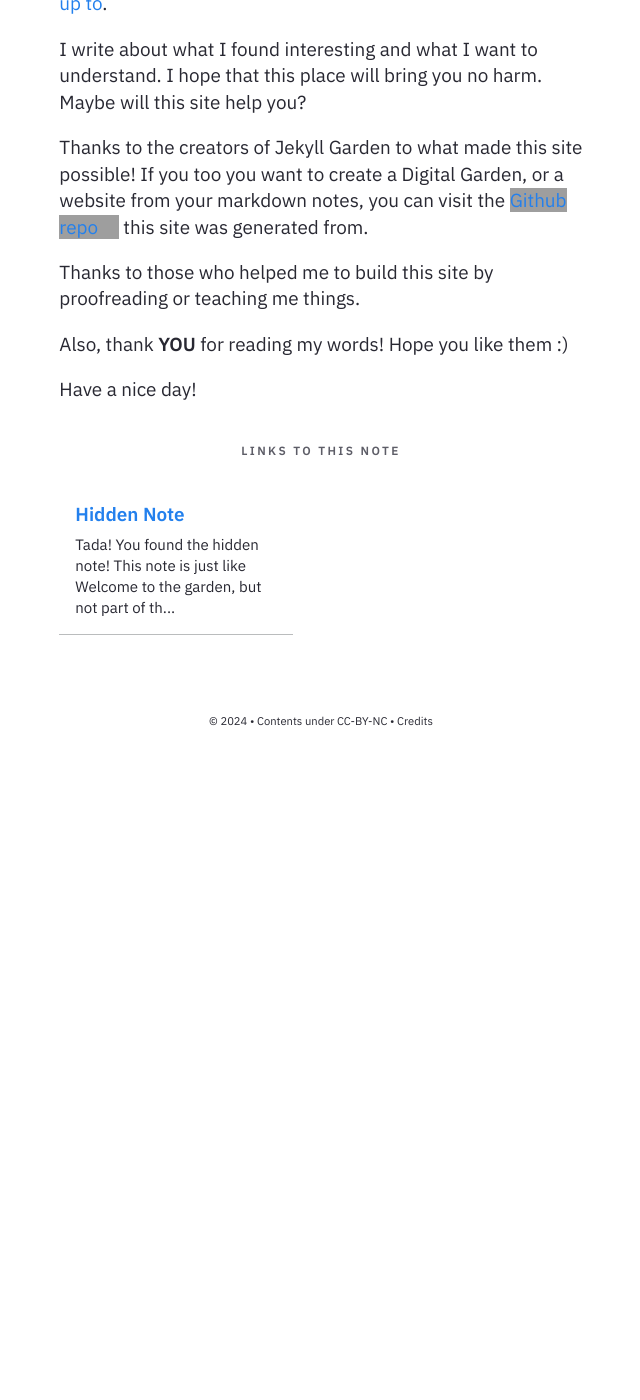
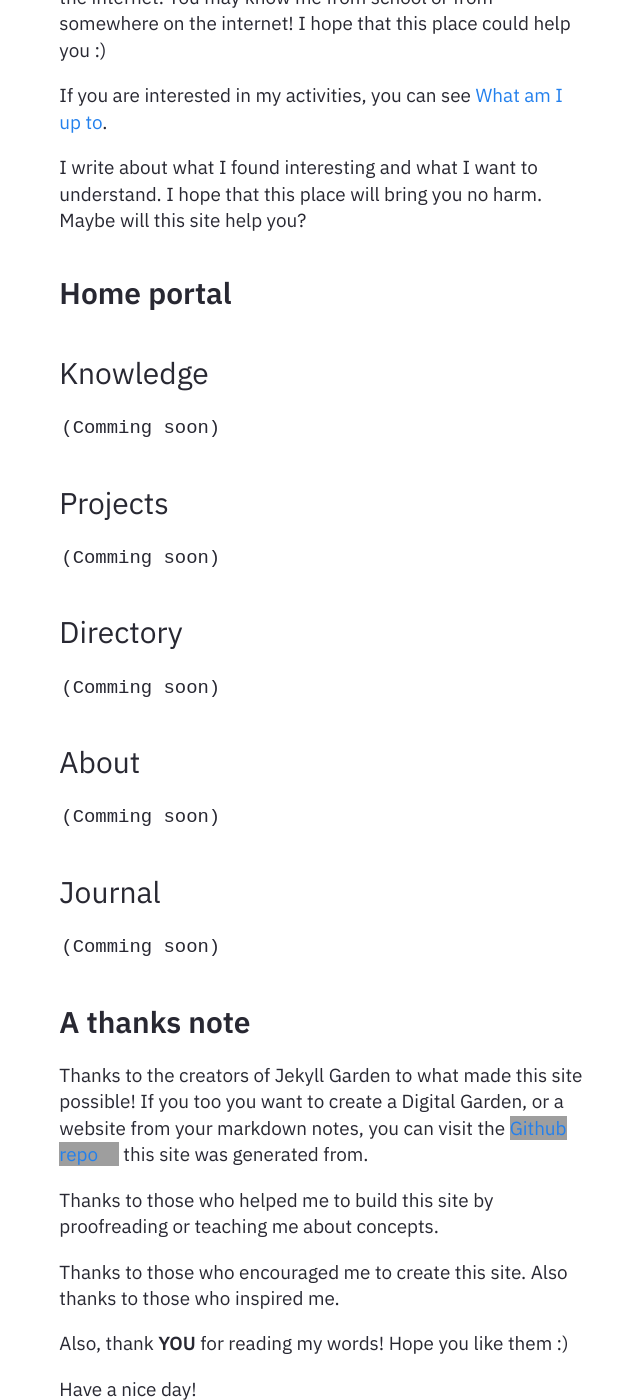
Before and after one commit to TheMuliama/My-Digital-Garden, a Jekyll site: the page built from _notes/Public/Draft - Welcome to the garden.md, in a window 1280 px wide and 1400 px high, scrolled down 475 px. Shown: the whole window, without its empty margins (319-959 px from the left). Built offline with Jekyll 4.4.1, drawn with Linux system fonts in a browser that asks for light colours; before the commit the page ends 1245 px from its top, so only the background shows below that; some of the changed text lies outside the part shown; grey boxes are pictures that could not be loaded.

Commit message:
Update main pages
Working on building the main structure of the Digital Garden here.

```diff
--- a/_notes/Public/Welcome to the garden.md
+++ b/_notes/Public/Draft - Welcome to the garden.md
@@ -14,9 +14,35 @@
 
 I write about what I found interesting and what I want to understand. I hope that this place will bring you no harm. Maybe will this site help you?
 
+## Home portal
+
+### Knowledge
+
+`(Comming soon)`
+
+### Projects
+
+`(Comming soon)`
+
+### Directory
+
+`(Comming soon)`
+
+### About
+
+`(Comming soon)`
+
+### Journal
+
+`(Comming soon)`
+
+## A thanks note
+
 Thanks to the creators of Jekyll Garden to what made this site possible! If you too you want to create a Digital Garden, or a website from your markdown notes, you can visit the [Github repo](https://github.com/Jekyll-Garden/jekyll-garden.github.io) this site was generated from.
 
-Thanks to those who helped me to build this site by proofreading or teaching me things.
+Thanks to those who helped me to build this site by proofreading or teaching me about concepts.
+
+Thanks to those who encouraged me to create this site. Also thanks to those who inspired me.
 
 Also, thank **YOU** for reading my words! Hope you like them :)
 
```
Also changed, not shown: other parts of _notes/Public/Draft - Welcome to the garden.md (+3 -3 lines), _notes/Public/School/CPI - Main note.md (added, +14 -0 lines), _notes/Public/School/CPI - START HERE.md (+1 -1 lines).
